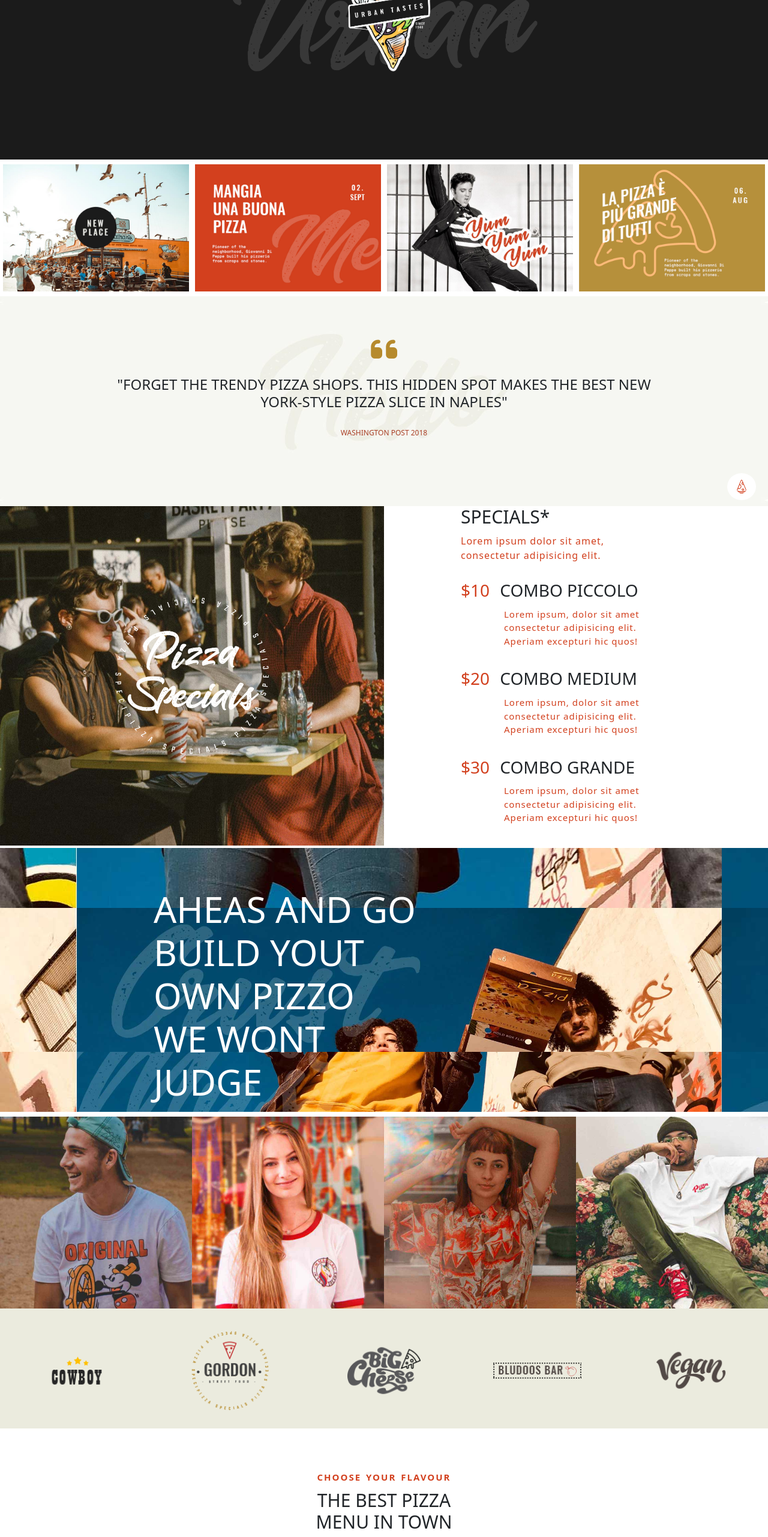
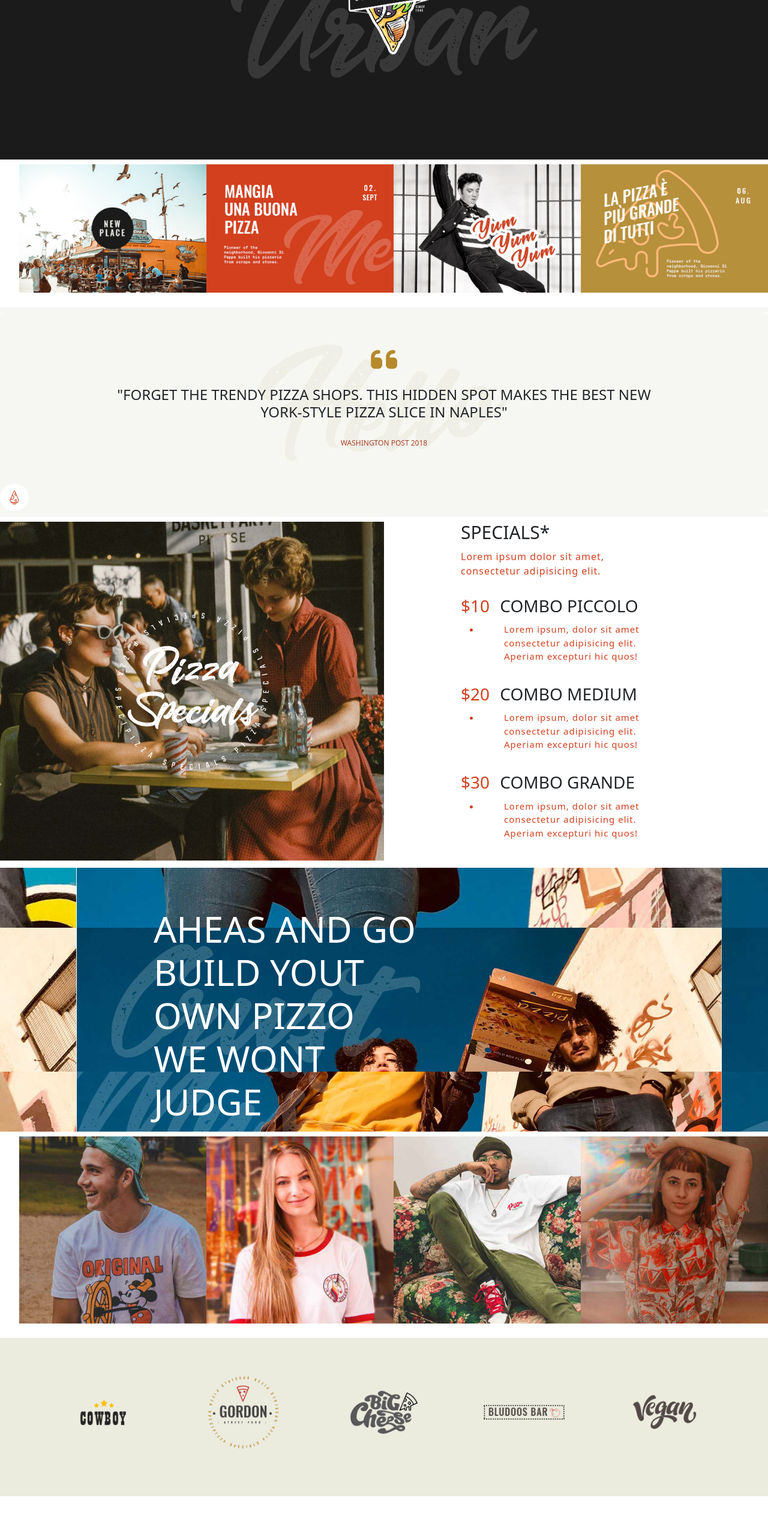
Before and after one commit to wallyari/proj-html-vuejs, a Vue app: page / in a window 1280 px wide. Shown: the part 234-2797 px from the top of the page at 60% size. Built offline with nearby package versions, Linux system fonts and the light colour scheme.

Commit message:
Revisione e aggiunte varie

```diff
--- a/src/App.vue
+++ b/src/App.vue
@@ -1,24 +1,32 @@
 <template>
   <div id="app">
+    <!-- header -->
     <MyHeader/>
-    <MyMain/>
+    <!-- MAIN -->
+    <main>
+    <NewsSection/>
+    <QuoteSection/>
     <SpecialCombo/>
     <BuildYourPizza/>
     <DonPeppeStaff/>
+    <ClientsLogo/>
     <ChooseFlavor/>
     <PizzaDeals/>
     <BookTable/>
-
+    </main>
+    <!-- Footer -->
     <MyFooter/>
   </div>
 </template>
 
 <script>
 import MyHeader from './components/MyHeader.vue';
-import MyMain from './components/MyMain.vue';
+import NewsSection from './components/NewsSection.vue';
+import QuoteSection from'./components/QuoteSection.vue';
 import SpecialCombo from './components/SpecialCombo.vue';
 import BuildYourPizza from './components/BuildYourPizza.vue';
 import DonPeppeStaff from './components/DonPeppeStaff.vue';
+import ClientsLogo from './components/ClientsLogo.vue';
 import ChooseFlavor from './components/ChooseFlavor.vue';
 import PizzaDeals from './components/PizzaDeals.vue';
 import BookTable from './components/BookTable.vue';
@@ -28,10 +36,12 @@ export default {
   name: 'App',
   components: {
     MyHeader,
-    MyMain,
+    NewsSection,
+    QuoteSection,
     SpecialCombo,
     BuildYourPizza,
     DonPeppeStaff,
+    ClientsLogo,
     ChooseFlavor,
     PizzaDeals,
     BookTable,
@@ -48,5 +58,4 @@ export default {
 @import "~bootstrap/scss/bootstrap.scss";
 @import '~@fortawesome/fontawesome-free/css/all.css';
 @import './assets/style/variables.scss';
-
 </style>
--- a/src/components/BuildYourPizza.vue
+++ b/src/components/BuildYourPizza.vue
@@ -26,7 +26,7 @@
 <script>
 
 export default {
-    name: 'PizzaBuilder',
+    name: 'BuildYourPizza',
     components:{
 
     }
--- /dev/null
+++ b/src/components/ClientsLogo.vue
@@ -0,0 +1,62 @@
+<template>
+    <!-- Logo Clients -->
+    <div class="container-logo">
+        <ul class="clients-box d-flex justify-content-center">
+            <li v-for="(client, index) in clientsArray" :key="index">
+            <img :src="client.url" alt="" />
+            </li>
+        </ul>
+    </div>
+
+</template>
+
+<script>
+export default {
+    name: "ClientsLogo",
+    data() {
+        return {
+        clientsArray: [
+            {
+            url: require("@/assets/img/h1-clients-img-4.png"),
+            },
+            {
+            url: require("@/assets/img/h1-clients-img-3.png"),
+            },
+            {
+            url: require("@/assets/img/h1-clients-img-1.png"),
+            },
+            {
+            url: require("@/assets/img/h1-clients-img-2.png"),
+            },
+            {
+            url: require("@/assets/img/h1-clients-img-5.png"),
+            },
+        ],
+        };
+    },
+    };
+</script>
+
+<style lang="scss" scoped>
+
+@import '../assets/style/variables.scss';
+
+//Clients Logo
+
+.container-logo{
+    padding: 8px 0;
+    background-color: $background-clients;
+    .clients-box{
+    padding: 55px 55px;
+    }
+    ul{
+        list-style-type: none;
+        li {
+            img{
+            width: 100%;
+            }
+        }
+    }
+}
+
+</style>
--- a/src/components/DonPeppeStaff.vue
+++ b/src/components/DonPeppeStaff.vue
@@ -1,59 +1,47 @@
 <template>
-    <div class="Staff pt-2">
-    <div class="img-staff">
-        <img src="../assets/img/h1-team-1a-700x700.jpg" alt="staff_1">
-        <img src="../assets/img/h1-team-2a.jpg" alt="staff_2">
-        <img src="../assets/img/h1-team-3a.jpg" alt="staff_3">
-        <img src="../assets/img/h1-team-4a.jpg" alt="staff_4">
-    </div>
-    <!-- Logo Clients -->
-    <div class="clients pt-2">
-        <div class="logo-clients">
-            <img src="../assets/img/h1-clients-img-4.png" alt="clients_1">
-            <img src="../assets/img/h1-clients-img-3.png" alt="clients_2">
-            <img src="../assets/img/h1-clients-img-1.png" alt="clients_3">
-            <img src="../assets/img/h1-clients-img-2.png" alt="clients_4">
-            <img src="../assets/img/h1-clients-img-5.png" alt="clients_5">
-        </div>
-    </div>
+    <div class="jumbotron-main">
+        <!-- Staff -->
+        <ul class="d-flex">
+            <li v-for="(staff, index) in imgStaff" :key="index">
+            <FourCards :url="staff.url" />
+            </li>
+        </ul>
     </div>
 </template>
 
 <script>
+import FourCards from './FourCards.vue';
 
 export default {
-    name: 'DonPeppeStaff',
-    components:{
+    name: "DonPeppeStaff",
+    components: {
+        FourCards,
+    },
+    data() {
+        return {
+        imgStaff: [
+            {
+            url: require("@/assets/img/h1-team-1a-700x700.jpg"),
 
-    }
-}
+            },
+            {
+            url: require("@/assets/img/h1-team-2a.jpg"),
+
+            },
+            {
+            url: require("@/assets/img/h1-team-4a.jpg"),
+
+            },
+            {
+            url: require("@/assets/img/h1-team-3a.jpg"),
+
+            },
+        ],
+        };
+    },
+    };
 </script>
 
 <style lang="scss" scoped>
-
 @import '../assets/style/variables.scss';
-
-//Don Peppe Staff
-.img-staff{
-    display: flex;
-
-    img{
-    width: 25%;
-    height: auto;
-}
-}
-
-//Clients Logo
-.clients{
-    width: 100vw;
-    height: 200px;
-    background-color: $background-clients;
-    display: flex;
-    justify-content: center;
-    align-items: center;
-}
-.logo-clients img{
-    width: calc(100% / 5);
-}
-
 </style>
--- /dev/null
+++ b/src/components/FourCards.vue
@@ -0,0 +1,44 @@
+<template>
+
+    <img :src="url" alt="img-card" />
+
+</template>
+
+<script>
+export default {
+  name: "FourCards",
+  props: {
+    url: String,
+  },
+};
+</script>
+
+
+
+
+
+
+<style lang="scss">
+
+.jumbotron-main {
+    padding: 8px 0;
+    ul {
+    list-style-type: none;
+
+        li {
+        position: relative;
+        width: calc(100% / 4);
+        background-size: contain;
+        }
+        }
+    img{
+    width: 100%;
+    height: 100%;
+
+    }
+  }
+
+
+
+
+</style>
--- a/src/components/HelloWorld.vue
+++ /dev/null
@@ -1,58 +0,0 @@
-<template>
-  <div class="hello">
-    <h1>{{ msg }}</h1>
-    <p>
-      For a guide and recipes on how to configure / customize this project,<br>
-      check out the
-      <a href="https://cli.vuejs.org" target="_blank" rel="noopener">vue-cli documentation</a>.
-    </p>
-    <h3>Installed CLI Plugins</h3>
-    <ul>
-      <li><a href="https://github.com/vuejs/vue-cli/tree/dev/packages/%40vue/cli-plugin-babel" target="_blank" rel="noopener">babel</a></li>
-      <li><a href="https://github.com/vuejs/vue-cli/tree/dev/packages/%40vue/cli-plugin-eslint" target="_blank" rel="noopener">eslint</a></li>
-    </ul>
-    <h3>Essential Links</h3>
-    <ul>
-      <li><a href="https://vuejs.org" target="_blank" rel="noopener">Core Docs</a></li>
-      <li><a href="https://forum.vuejs.org" target="_blank" rel="noopener">Forum</a></li>
-      <li><a href="https://chat.vuejs.org" target="_blank" rel="noopener">Community Chat</a></li>
-      <li><a href="https://twitter.com/vuejs" target="_blank" rel="noopener">Twitter</a></li>
-      <li><a href="https://news.vuejs.org" target="_blank" rel="noopener">News</a></li>
-    </ul>
-    <h3>Ecosystem</h3>
-    <ul>
-      <li><a href="https://router.vuejs.org" target="_blank" rel="noopener">vue-router</a></li>
-      <li><a href="https://vuex.vuejs.org" target="_blank" rel="noopener">vuex</a></li>
-      <li><a href="https://github.com/vuejs/vue-devtools#vue-devtools" target="_blank" rel="noopener">vue-devtools</a></li>
-      <li><a href="https://vue-loader.vuejs.org" target="_blank" rel="noopener">vue-loader</a></li>
-      <li><a href="https://github.com/vuejs/awesome-vue" target="_blank" rel="noopener">awesome-vue</a></li>
-    </ul>
-  </div>
-</template>
-
-<script>
-export default {
-  name: 'HelloWorld',
-  props: {
-    msg: String
-  }
-}
-</script>
-
-<!-- Add "scoped" attribute to limit CSS to this component only -->
-<style scoped lang="scss">
-h3 {
-  margin: 40px 0 0;
-}
-ul {
-  list-style-type: none;
-  padding: 0;
-}
-li {
-  display: inline-block;
-  margin: 0 10px;
-}
-a {
-  color: #42b983;
-}
-</style>
--- a/src/components/MyHeader.vue
+++ b/src/components/MyHeader.vue
@@ -95,7 +95,8 @@ export default {
 }
 </script>
 
-<style lang="scss" >
+
+<style lang="scss" scoped>
 
 @import "../assets/style/variables.scss";
 
@@ -127,6 +128,10 @@ header{
     font-size: 12px;
     }
 
+    ul li a:hover{
+    color: $hover-li-navbar;
+}
+
     a{
     text-decoration: none;
     color: white;
@@ -143,9 +148,6 @@ header{
 }
 
 
-ul li a:hover{
-    color: $hover-li-navbar;
-}
 
 
 .active{
@@ -171,16 +173,20 @@ ul li a:hover{
     z-index: 3;
     position: relative;
     padding: 2px 5px;
+
+    img{
+    width: 20px;
+
+}
 }
 
 
 //JUMBOTRON HEADER
 .jumbotron-header {
     position: relative;
-    padding-top: 15px;
-    padding-bottom: 15px;
+    padding-top: 17px;
     .img-box {
-    padding: 15pxm 0;
+    padding: 10px 0;
 
     .jumbo-urban {
         width: 40%;
@@ -188,7 +194,7 @@ ul li a:hover{
     .jumbo-urban-tastes{
         width: 12%;
         position: absolute;
-        top: 53%;
+        top: 40%;
         left: 50%;
         transform: translate(-50%, -50%);
 
--- /dev/null
+++ b/src/components/NewsSection.vue
@@ -0,0 +1,73 @@
+<template>
+
+<!-- JUMBO IMG -->
+    <div class="jumbotron-main">
+        <ul class="d-flex">
+            <li
+            v-for="(card,index) in imgCards"
+            :key="index">
+            <FourCards :url="card.url" />
+            </li>
+        </ul>
+    </div>
+
+<!-- JUMBO QUOTE -->
+
+</template>
+
+
+<script>
+import FourCards from "@/components/FourCards.vue";
+
+export default {
+  name: "NewsSection",
+  components: {
+    FourCards,
+  },
+  data() {
+    return {
+    imgCards: [
+        {
+            url: require("@/assets/img/h3-img-1.jpg"),
+        },
+        {
+            url: require("@/assets/img/h3-img-2.jpg"),
+        },
+        {
+            url: require("@/assets/img/h3-img-3.jpg"),
+        },
+        {
+            url: require("@/assets/img/h3-img-4.jpg"),
+        },
+    ],
+    };
+},
+};
+</script>
+
+<style lang="scss" scoped>
+
+@import '../assets/style/variables.scss';
+
+// .jumbotron-main {
+//     padding: 8px 0;
+//     ul {
+//     list-style: none;
+//         li {
+//         position: relative;
+//         width: calc(98.5% / 4);
+//         background-size: contain;
+//         }
+//         }
+//     }
+
+// img{
+//     width: 100%;
+//     height: 100%;
+
+
+
+// }
+
+
+</style>
--- a/src/components/MyMain.vue
+++ b/src/components/QuoteSection.vue
@@ -1,17 +1,6 @@
 <template>
-    <div class="jumbotron">
-
-<!-- JUMBO IMG -->
-    <div class="jumbotron-main d-flex">
-        <img src="../assets/img/h3-img-1.jpg" alt="">
-        <img src="../assets/img/h3-img-2.jpg" alt="">
-        <img src="../assets/img/h3-img-3.jpg" alt="">
-        <img src="../assets/img/h3-img-4.jpg" alt="">
-    </div>
-
 <!-- JUMBO QUOTE -->
-
-    <div class="jumbotron-quote">
+ <div class="jumbotron-quote">
         <div class="jumbotron-quote-text text-uppercase">
             <i class="fas fa-quote-left"></i>
             <h4>
@@ -26,35 +15,18 @@
             <img src="../assets/svg/svg-4.svg" alt="">
         </div>
     </div>
-
-    </div>
 </template>
-
 
 <script>
 export default {
-    name: 'MyMain',
-    components: {
+    name:"QuoteSection",
 
-    }
 }
 </script>
 
 <style lang="scss" scoped>
-
 @import '../assets/style/variables.scss';
-
-.jumbotron-main{
-    width: 100vw;
-    background-color: white;
-    padding: 3px 0;
-}
-
-.jumbotron-main img{
-    width: 25%;
-    padding: 5px;
-}
-
+//QUOTE (components)
 .jumbotron-quote{
     background-image: url('../assets/img/h3-testimonials-bckgrnd.jpg');
     height: 350px;
@@ -73,6 +45,7 @@ export default {
 }
 
 .jumbotron-quote-logo{
+    width: 3%;
     height: 10%;
     text-align: right;
     margin-top: -20px;
@@ -102,4 +75,8 @@ export default {
     font-size: 12px;
 }
 
+
+
+
+
 </style>
--- a/src/components/SpecialCombo.vue
+++ b/src/components/SpecialCombo.vue
@@ -60,7 +60,7 @@ name: "SpecialCombo",
 @import "../assets/style/variables.scss";
 
 .special  {
-padding: 8 0;
+padding: 8px 0;
 .box,
   .combo-list{
     width: 50%;
@@ -110,12 +110,10 @@ padding: 8 0;
         letter-spacing: 1px;
     }
     ul {
-        list-style-type: none;
         li {
         padding-left: 40px;
         font-size: 15px;
         padding-bottom: 19px;
-
         }
         }
     }
```
Also changed, not shown: src/components/MyFooter.vue (+8 -5 lines).
